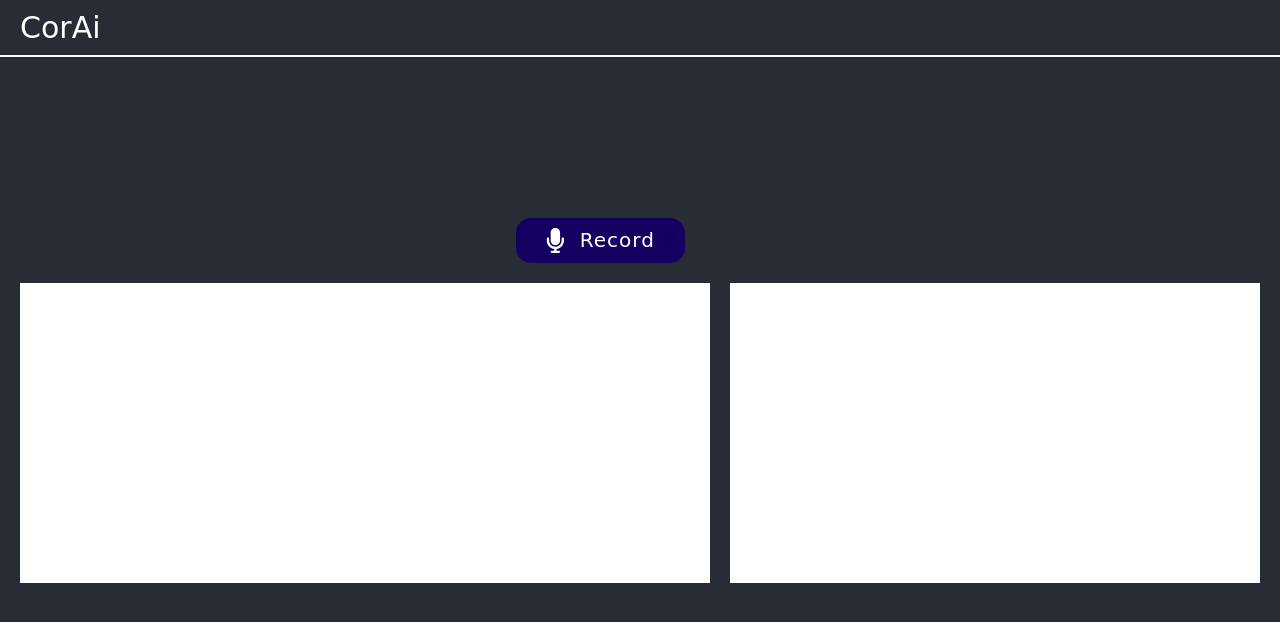
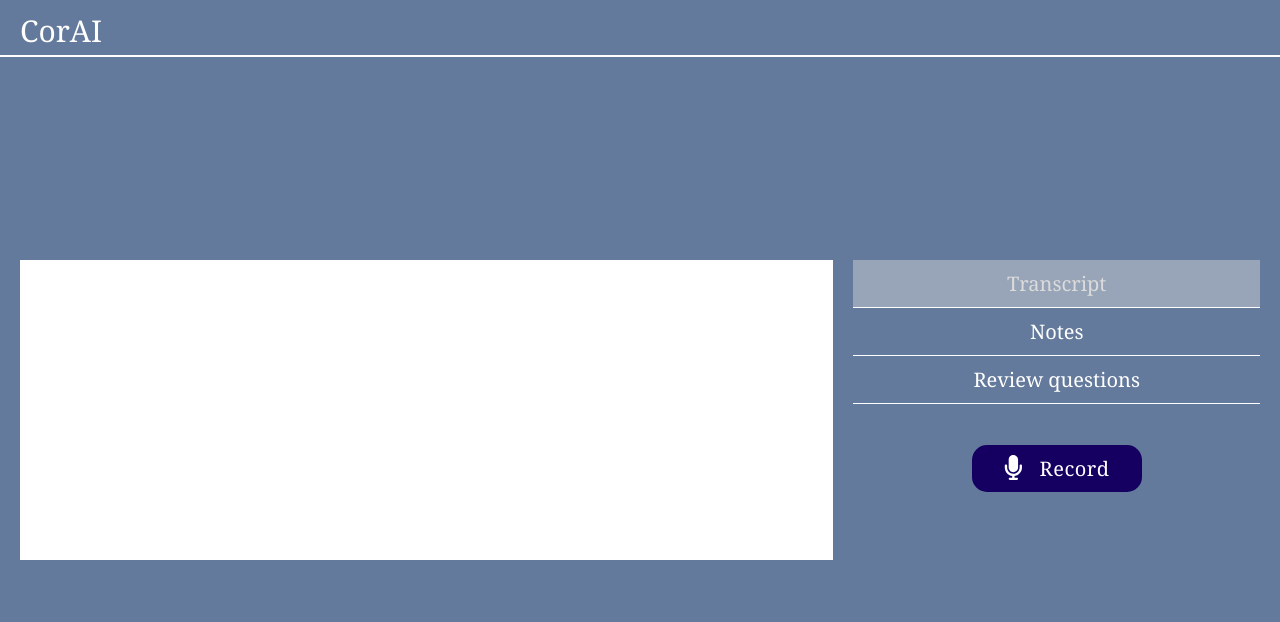
Before and after one commit to jchanDev/CorAi, a React (Create React App) app: page / in a window 1280 px wide. Shown: the top 622 px of the page. Built offline with nearby package versions, Linux system fonts and the light colour scheme.

Commit message:
added more to frontend

```diff
--- a/src/App.css
+++ b/src/App.css
@@ -20,7 +20,7 @@
 }
 
 .App-header {
-  background-color: #282c34;
+  background-color: #647A9C;
   min-height: 100vh;
   display: flex;
   flex-direction: column;
@@ -52,7 +52,7 @@
   text-align: left;
   font-size: 30px;
   color:#fff;
-  font-family: comic sans ms;
+  font-family: Cambria, Cochin, Georgia, Times, 'Times New Roman', serif
 }
 
 .main-body-container{
@@ -62,7 +62,7 @@
 
 .paper{
   margin-top: 20px;
-  flex: 1.3;
+  flex:2;
   background-color: #fff;
   height: 300px;
   margin-right: 20px;
@@ -70,10 +70,26 @@
 
 .paper-options{
   margin-top: 20px;
+  display: flex;
   flex: 1;
-  height: 300px;
-  background-color: white;
+  height: 175px;
+  background-color: none;
+  flex-direction: column;
+}
 
+.paper-option-buttons{
+  width: 100%;;
+  font-family: Cambria, Cochin, Georgia, Times, 'Times New Roman', serif;
+  font-size: 20px;
+  color: #fff;
+  text-align: center;
+  padding-top: 10px;
+  padding-bottom: 10px;
+  border-bottom: #fff solid 1px;
+  background-color: #647A9C;
+  border-top: transparent;
+  border-left: transparent;
+  border-right: transparent;
 }
 
 .main-tab-line{
@@ -86,21 +102,25 @@
   background-color: #fff;
 }
 .mic-icon{
-  align-items: center;
+  justify-content: center;
   display: flex;
-  margin: 10px;
-  margin-left: 30px;
-  margin-right: 30px;
-  align-self: flex-start;
 }
 .mic-text{
-  margin-left:15px;
+  text-align: center;
+  text-justify: center;
+  margin-left:10%;
   font-size: 20px;
   color: #fff;
-  font-family: comic sans ms;
+  font-family:  Cambria, Cochin, Georgia, Times, 'Times New Roman', serif;
 }
 .record-button{
-  margin-left: 40%;
+  padding-top: 10px;
+  padding-bottom: 10px;
+  margin-top: 10%;
+  align-self: center;
+  justify-self: center;
+  width: 170px;
+  height:50px;
   font-size: 25px;
   color: #fff;
   font-family: comic sans ms;
@@ -108,7 +128,7 @@
   border: none;
   border-radius: 15px;
   box-shadow: none;
-  letter-spacing: 1px;
+  letter-spacing:0.5px;
 }
 
 @keyframes App-logo-spin {
--- a/src/tabs/MainTab.tsx
+++ b/src/tabs/MainTab.tsx
@@ -1,7 +1,7 @@
 //MainTab.tsx
 import React, { useState } from "react";
-import { FontAwesomeIcon } from '@fortawesome/react-fontawesome';
-import { faMicrophone } from '@fortawesome/free-solid-svg-icons';
+import { FontAwesomeIcon } from "@fortawesome/react-fontawesome";
+import { faMicrophone } from "@fortawesome/free-solid-svg-icons";
 import "../App.css";
 const MainTab = () => {
   const [showMainTab, setShowMainTab] = useState(false);
@@ -9,23 +9,52 @@ const MainTab = () => {
   const handleClick = () => {
     setShowMainTab(true);
   };
+  const [paperOptions, setPaperOptions] = useState([
+    { label: "Transcript", color: true },
+    { label: "Notes", color: false },
+    { label: "Review questions", color: false },
+  ]);
+
+  const changePaperContent = (index: number) => {
+    const updatedOptions = paperOptions.map((option, i) => ({
+      label: option.label,
+      color: i === index ? true : false,
+    }));
+    setPaperOptions(updatedOptions);
+  };
   return (
     <div className="main-tab-container">
-        <button className="main-tab-button" onClick={handleClick}>CorAi</button>
+      <button className="main-tab-button" onClick={handleClick}>
+        CorAI
+      </button>
       <div className="main-tab-line"></div>
+
+      <div className="main-body-container">
+        <div className="paper" />
+        <div className="paper-options">
+          {paperOptions.map((option, index) => (
+            <button
+              key={index}
+              onClick={() => changePaperContent(index)}
+              style={{
+                color: option.color ? "#dbdbdb" : "#fff",
+                backgroundColor: option.color ? "#98a5b8" : "#647A9C",
+              }}
+              className="paper-option-buttons"
+            >
+              {option.label}
+            </button>
+          ))}
+
           <button className="record-button">
             <div className="mic-icon">
-                <FontAwesomeIcon icon={faMicrophone}/>
-                <div className="mic-text">
-                Record
+              <FontAwesomeIcon icon={faMicrophone} />
+              <div className="mic-text">Record</div>
+            </div>
+          </button>
         </div>
       </div>
-        </button>
-        <div className="main-body-container">
-            <div className="paper"/>
-            <div className="paper-options"/>
-        </div>
-        {showMainTab}
+      {showMainTab && <div>Main tab content</div>}
     </div>
   );
 };
```
Lines whose indentation alone changed are shown as unchanged.
